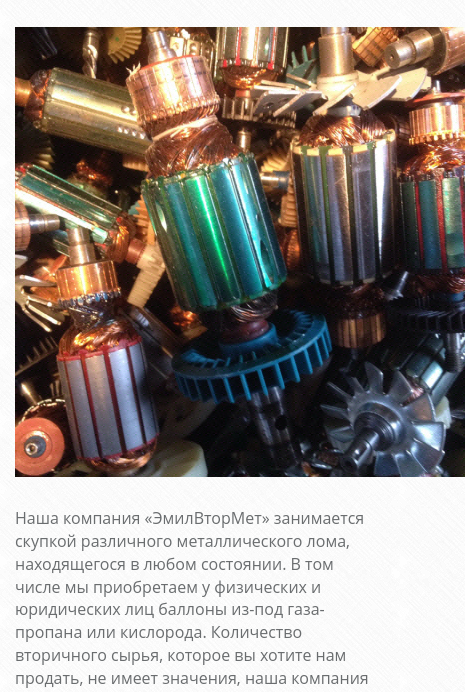
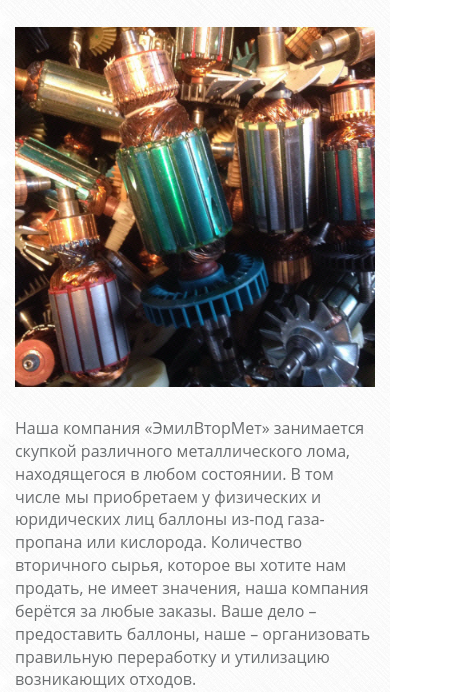
Before and after one commit to cinjko/vtormet, a plain HTML site: page pages/shoping.html in a window 390 px wide. Shown: the part 621-1313 px from the top of the page, 465 px wide, since content can reach past the window. Drawn offline with nearby package versions, Linux system fonts and the light colour scheme; some packages are replaced by stand-ins of ours.

Commit message:
css media styles did, for  page-shopping.

```diff
--- /dev/null
+++ b/sass/_media.scss
@@ -0,0 +1,25 @@
+@media (max-width: 991px) {
+
+    .products-description {
+
+        img {
+            width: 450px;
+            display: block;
+            float: none !important;
+            margin: 30px auto !important;
+        }
+    }
+}
+
+@media (max-width: 767px) {
+
+    .products-description {
+
+        img {
+            width: 100% !important;
+            display: block;
+            float: none;
+            margin: 30px auto !important;
+        }
+    }
+}
--- a/sass/common.scss
+++ b/sass/common.scss
@@ -1,10 +1,11 @@
+@import "media";
 @import "../css/main.css";
+
 $color-text-title: #fc5a0a;
 $color-border: #1d2027;
 
 .container-wrapper {
     border-bottom: 8px solid $color-border;
-//    margin-bottom: 30px;
 }
 
 .container {
@@ -23,7 +24,7 @@ $color-border: #1d2027;
     color: #6a6d6f;
 
     img {
-        height: 450px;
+//        height: 450px;
         width: 450px;
         float: left;
         margin: 0 30px 30px 0;
```
Also changed, not shown: css/common.css, out/common.css.
